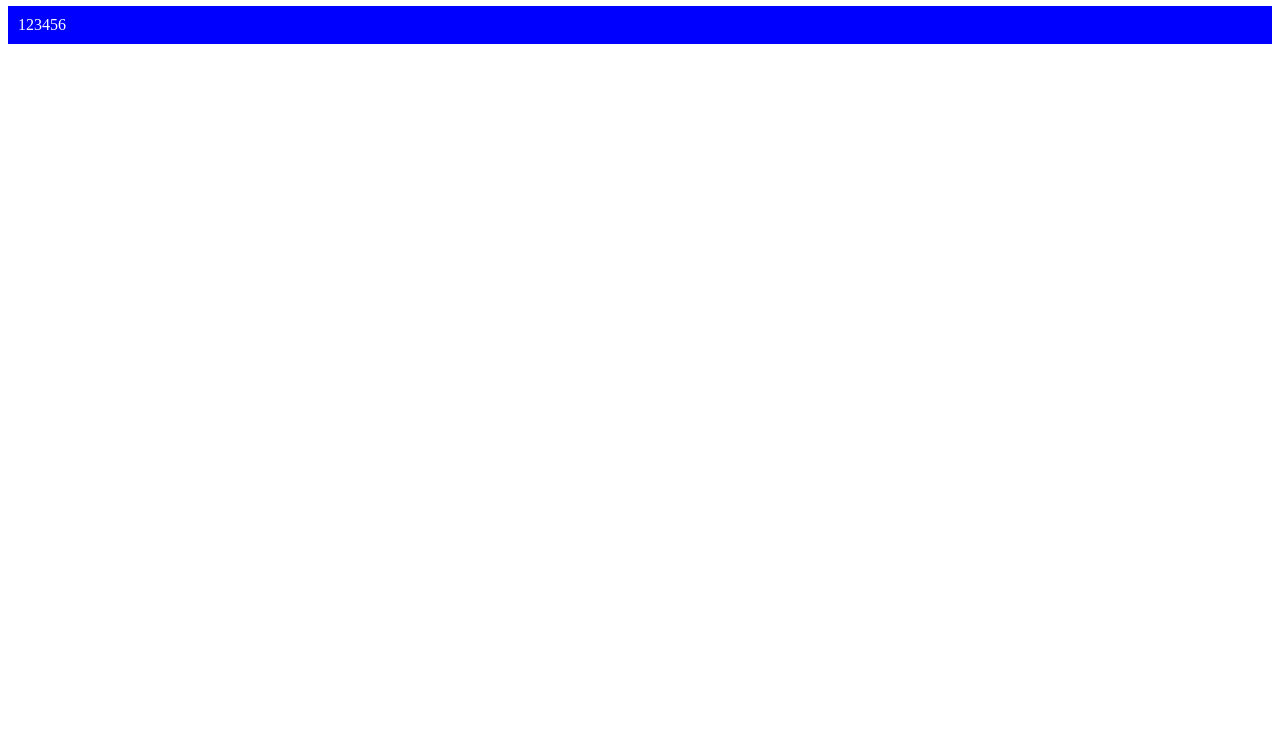
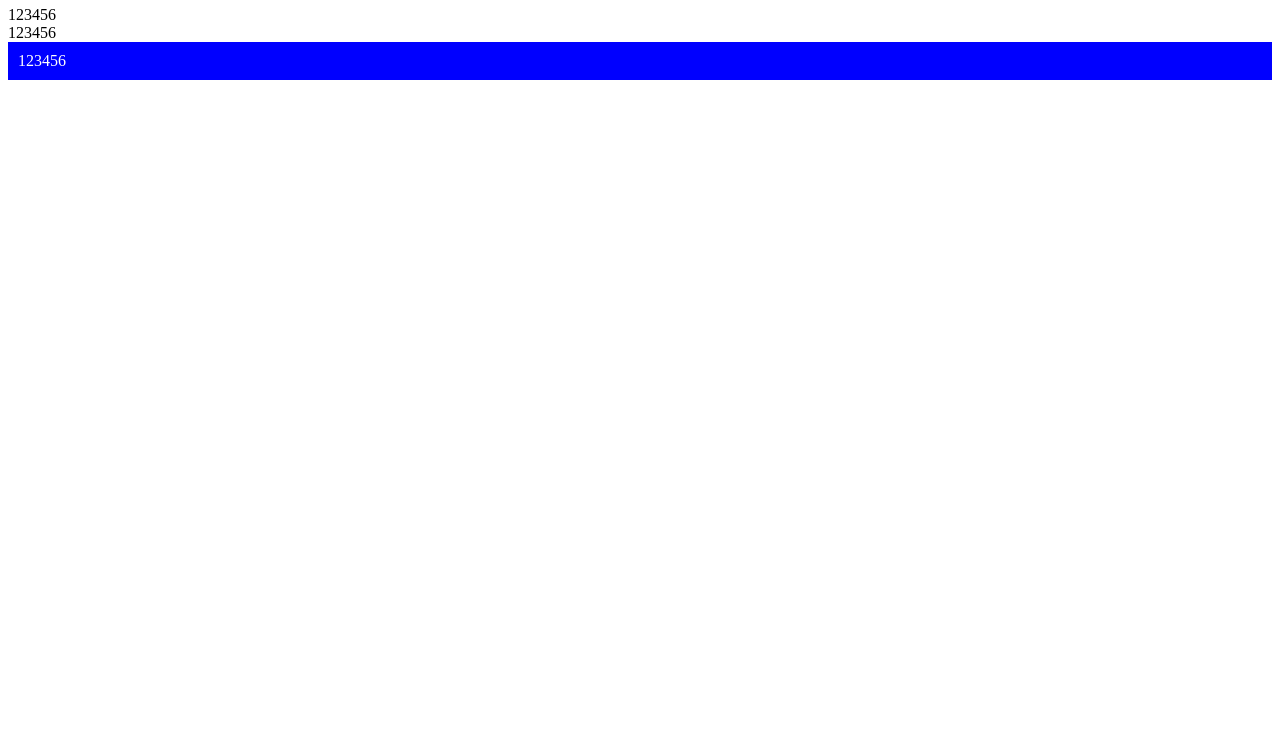
Before and after one commit to plusoneday/learnByGit, a plain HTML site: page index.html in a window 1280 px wide. Shown: the part 60-800 px from the top of the page. Drawn offline with Linux system fonts and the light colour scheme.

Commit message:
write js in a single file

```diff
--- /dev/null
+++ b/common.js
@@ -0,0 +1,3 @@
+function $(s){
+	return document.getElementById(s)
+}
--- a/index.html
+++ b/index.html
@@ -1,12 +1,12 @@
 <h1>js learning</h1>
 
-<div id=box>123456</div>
+<div id=box1>123456</div>
+<div id=box2>123456</div>
+<div id=box3>123456</div>
 
+<script src='common.js'></script>
+<script>
 
-<script>
-function $(s){
-	return document.getElementById(s)
-}
 
 
 //window
@@ -20,7 +20,7 @@ function add(x,y){
 }
 
 console.log( add(4,5) )
-ele=$('box')
+ele=$('box3')
 ele.setAttribute("style","color:white; background:blue; padding:10px;");
 
 </script>
```
